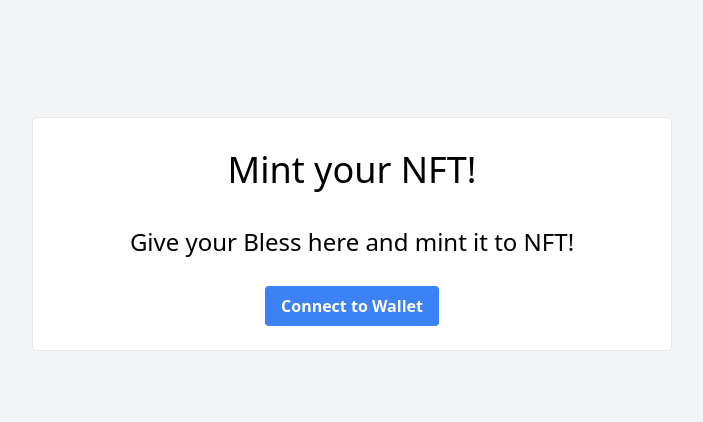
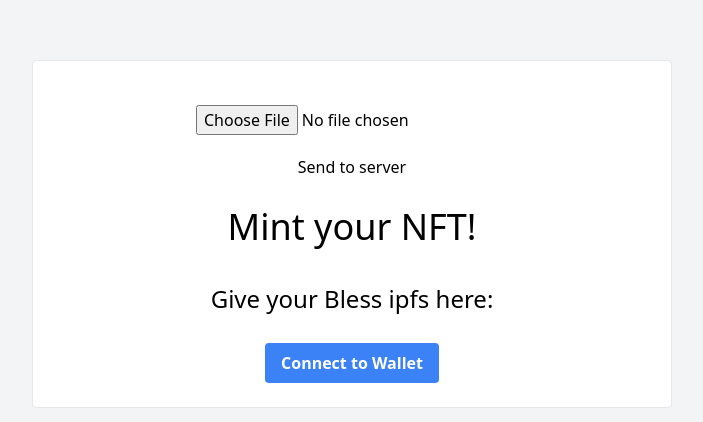
Before and after one commit to maxyou/MakePicNFT-App, a Next.js app: page / in a window 1280 px wide. Shown: the part 166-588 px from the top of the page, without its empty margins (288-991 px from the left). Built offline with nearby package versions, Linux system fonts and the light colour scheme.

Commit message:
select img & write in ipfs

```diff
--- a/package.json
+++ b/package.json
@@ -8,6 +8,7 @@
   "dependencies": {
     "@metamask/providers": "^9.1.0",
     "ethers": "^5.6.9",
+    "ipfs-core": "^0.15.4",
     "next": "latest",
     "react": "18.1.0",
     "react-dom": "18.1.0"
--- a/pages/index.tsx
+++ b/pages/index.tsx
@@ -4,7 +4,7 @@ import Image from 'next/image'
 import React, { useEffect, useState } from "react";
 import myBlessNft from '../utils/MyBlessNFT.json';
 import { ethers } from "ethers";
-
+import * as IPFS from 'ipfs-core'
 import { MetaMaskInpageProvider } from "@metamask/providers";
 
 declare global {
@@ -33,7 +33,8 @@ const Home: NextPage = () => {
   const [myBless, setMyBless] = useState("");
   const [isMintting, setIsMintting] = useState(false);
   const [justMintNft, setJustMintNft] = useState("");
-
+  const [image, setImage] = useState(null);
+  const [createObjectURL, setCreateObjectURL] = useState<any>(null);
 
   const checkIfWalletIsConnected = async () => {
     const { ethereum } = window;
@@ -132,10 +133,37 @@ const Home: NextPage = () => {
     }
   }
 
+  const uploadFile = (event:any) => {
+    if (event.target.files && event.target.files[0]) {
+      const i = event.target.files[0];
 
+      setImage(i);
+      const imgUrl = URL.createObjectURL(i)
+      console.log("selected a image, object url:"+imgUrl)
+      setCreateObjectURL(imgUrl);
+    }
+  };
+
+  const sendToIpfs = async () => {
+
+    if(image!=null){
+      const ipfs = await IPFS.create({ repo: "ok" + Math.random() })
+      const { cid } = await ipfs.add(image)
+      console.log("ipfs create and add string, cid:"+cid)
+    }
+
+  }
 
   const askContractToMintNft = async () => {
 
+
+    // const ipfs = await IPFS.create({ repo: "ok" + Math.random() })
+    // const { cid } = await ipfs.add(myBless)
+    // console.log("ipfs create and add string, cid:"+cid)
+
+    // if(true){
+    //   return;
+    // }
 
     if (!myBless || myBless.length == 0) {
       alert("please input you brand")
@@ -197,10 +225,20 @@ const Home: NextPage = () => {
 
         <div className='bg-white w-1/2 max-w-2xl 	min-w-[30rem] h-auto p-6 border rounded flex flex-col justify-center items-center gap-5'>
 
+        <img src={createObjectURL} />
+        <input type="file" name="myImage" onChange={uploadFile} />
+        <button
+          className="btn btn-primary"
+          type="submit"
+          onClick={sendToIpfs}
+        >
+          Send to server
+        </button>
+
           <div className="p-2 text-4xl">Mint your NFT!</div>
 
           <div className="p-2 text-2xl">
-            Give your Bless here and mint it to NFT!
+            Give your Bless ipfs here:
           </div>
 
           {currentAccount === "" ? (
@@ -209,7 +247,7 @@ const Home: NextPage = () => {
             <div className="p-2 flex flex-col justify-center items-center gap-5">
               <div>
                 <input className="shadow appearance-none border rounded min-w-[25rem] p-2 text-gray-700 leading-tight focus:outline-none focus:shadow-outline focus:border-blue-600"
-                  type="text" name="text" onChange={e => setMyBless(e.target.value)} value={myBless} placeholder="leave your wishes here!" />
+                  type="text" name="text" onChange={e => setMyBless(e.target.value)} value={myBless} placeholder="ipfs://..." />
               </div>
               {
                 isMintting ?
```
Also changed, not shown: 1 other file (tests, documents, lock files or other folders).
